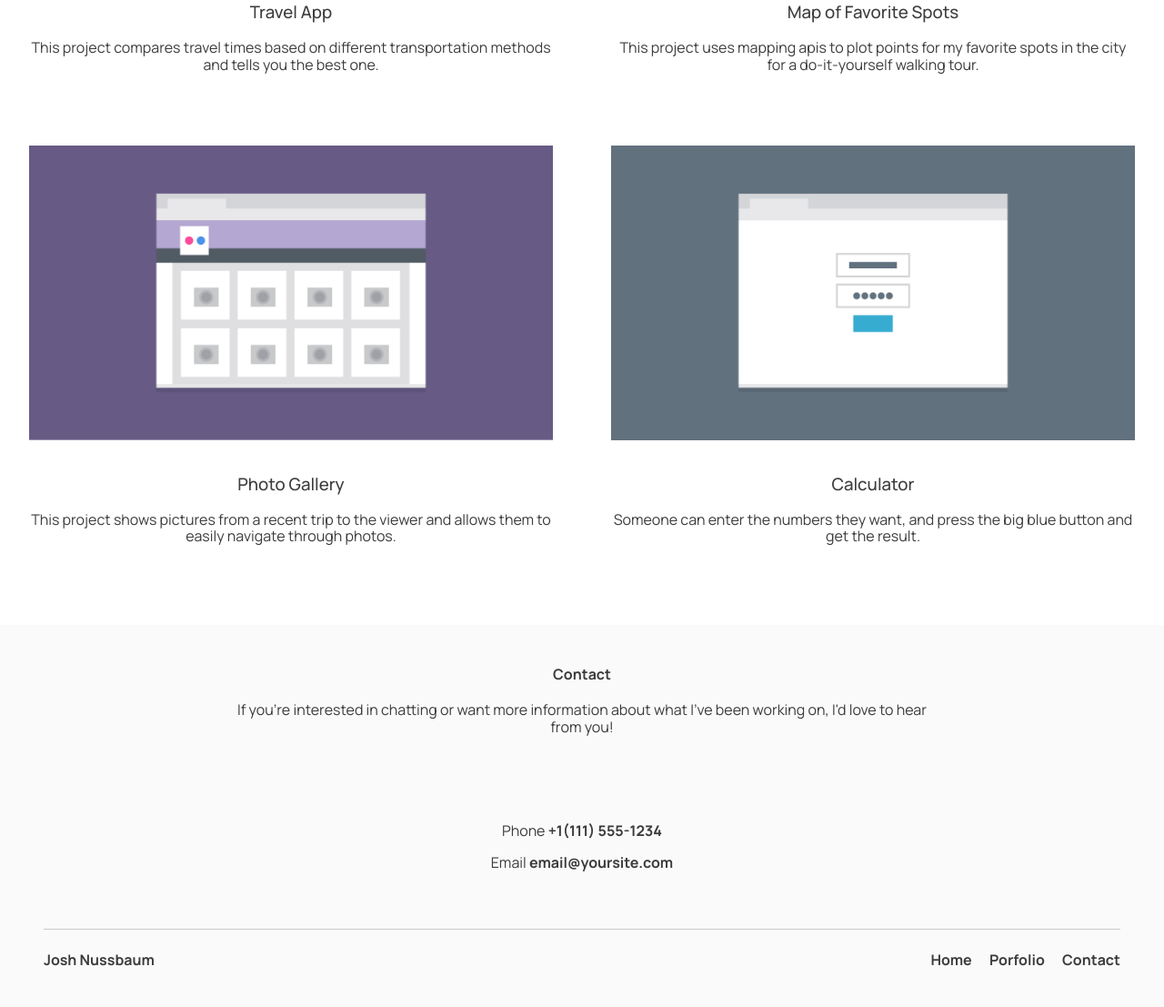
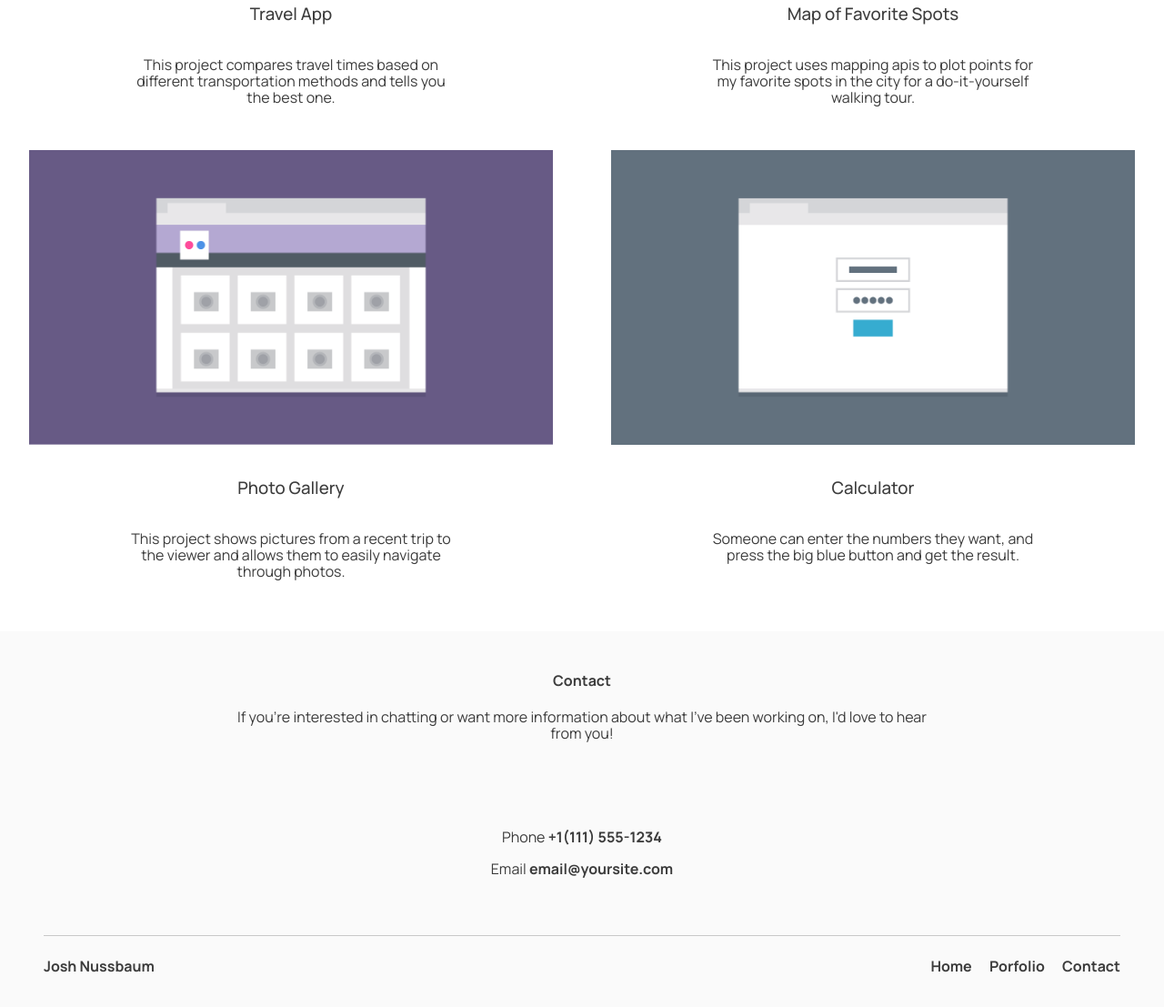
Before and after one commit to joshnussbaum89/responsive_layout_v3, a plain HTML site: page index.html in a window 1280 px wide. Shown: the part 1591-2698 px from the top of the page at 91% size. Drawn offline with Linux system fonts and the light colour scheme.

Commit message:
fixed portfolio formatting at 768px

```diff
--- a/css/style.css
+++ b/css/style.css
@@ -71,7 +71,9 @@ img {
 }
 
 .portfolio p {
-    margin: 0 2rem 3rem;
+    max-width: 400px;
+    margin: auto;
+    padding-bottom: 3rem;
 }
 
 h3 {
@@ -191,6 +193,10 @@ h3 {
         padding: 1rem 0;
     }
 
+    .portfolio p {
+        padding: 1rem;
+    }
+
 /* ---- footer ------------ */
 
     .contact p {
--- a/index.html
+++ b/index.html
@@ -17,9 +17,9 @@
     <div class="nav clearfix">
         <nav>
             <ul class="main-nav">
-                <li><a href="#">Home</a></li>
-                <li><a href="#">Portfolio</a></li>
-                <li><a href="#">Contact</a></li>
+                <li><a href="index.html">Home</a></li>
+                <li><a href="#portfolio">Portfolio</a></li>
+                <li><a href="#contact">Contact</a></li>
             </ul>
             <img src="images/responsive-layout-profile.png" alt="header image" class="header-img">
             <div class="site-description">
@@ -33,34 +33,34 @@
     <!-- Portfolio -->
 
     <main>
-        <section class="portfolio clearfix">
+        <section class="portfolio clearfix" id="portfolio">
             <h4>Portfolio</h4>
-            <div class="marketing">
+            <div class="marketing col">
                 <img src="images/portfolio-1.png" alt="">
                 <h3>Marketing Page</h3>
                 <p>This project shows the front page of a marketing website meant for a specific business I'm interested in.</p>
             </div>
-            <div class="search-page">
+            <div class="search-page col">
                 <img src="images/portfolio-2.png" alt="">
                 <h3>Search Page</h3>
                 <p>This project searches through a specific database to find information that the user is trying to look up.</p>
             </div>
-            <div class="travel-app">
+            <div class="travel-app col">
                 <img src="images/portfolio-3.png" alt="">
                 <h3>Travel App</h3>
                 <p>This project compares travel times based on different transportation methods and tells you the best one.</p>
             </div>
-            <div class="favorite-spots">
+            <div class="favorite-spots col">
                 <img src="images/portfolio-4.png" alt="">
                 <h3>Map of Favorite Spots</h3>
                 <p>This project uses mapping apis to plot points for my favorite spots in the city for a do-it-yourself walking tour.</p>
             </div>
-            <div class="photo-gallery">
+            <div class="photo-gallery col">
                 <img src="images/portfolio-5.png" alt="">
                 <h3>Photo Gallery</h3>
                 <p>This project shows pictures from a recent trip to the viewer and allows them to easily navigate through photos.</p>
             </div>
-            <div class="calculator">
+            <div class="calculator col">
                 <img src="images/portfolio-6.png" alt="">
                 <h3>Calculator</h3>
                 <p>Someone can enter the numbers they want, and press the big blue button and get the result.</p>
@@ -72,7 +72,7 @@
     <!-- Footer -->
 
     <footer class="main-footer">
-        <div class="contact">
+        <div class="contact" id="contact">
             <h4>Contact</h4>
             <p>If you're interested in chatting or want more information about what I've been working on, I'd love to hear from you!</p>
         </div>
@@ -82,15 +82,15 @@
         </div>
         <div class="footer-nav">
             <ul class="footer-name">
-                <li>Josh Nussbaum</li>
+                <li><a href="index.html">Josh Nussbaum</a></li>
             </ul>
             <ul class="footer-items">
-                <li>Home</li>
-                <li>Porfolio</li>
-                <li>Contact</li>
+                <li><a href="index.html">Home</a></li>
+                <li><a href="#portfolio">Porfolio</a></li>
+                <li><a href="#contact">Contact</a></li>
             </ul>
             <ul class="back-to-top">
-                <li>Back To Top</li>
+                <li><a href="index.html">Back To Top</a></li>
             </ul>
         </div>
     </footer>
```
